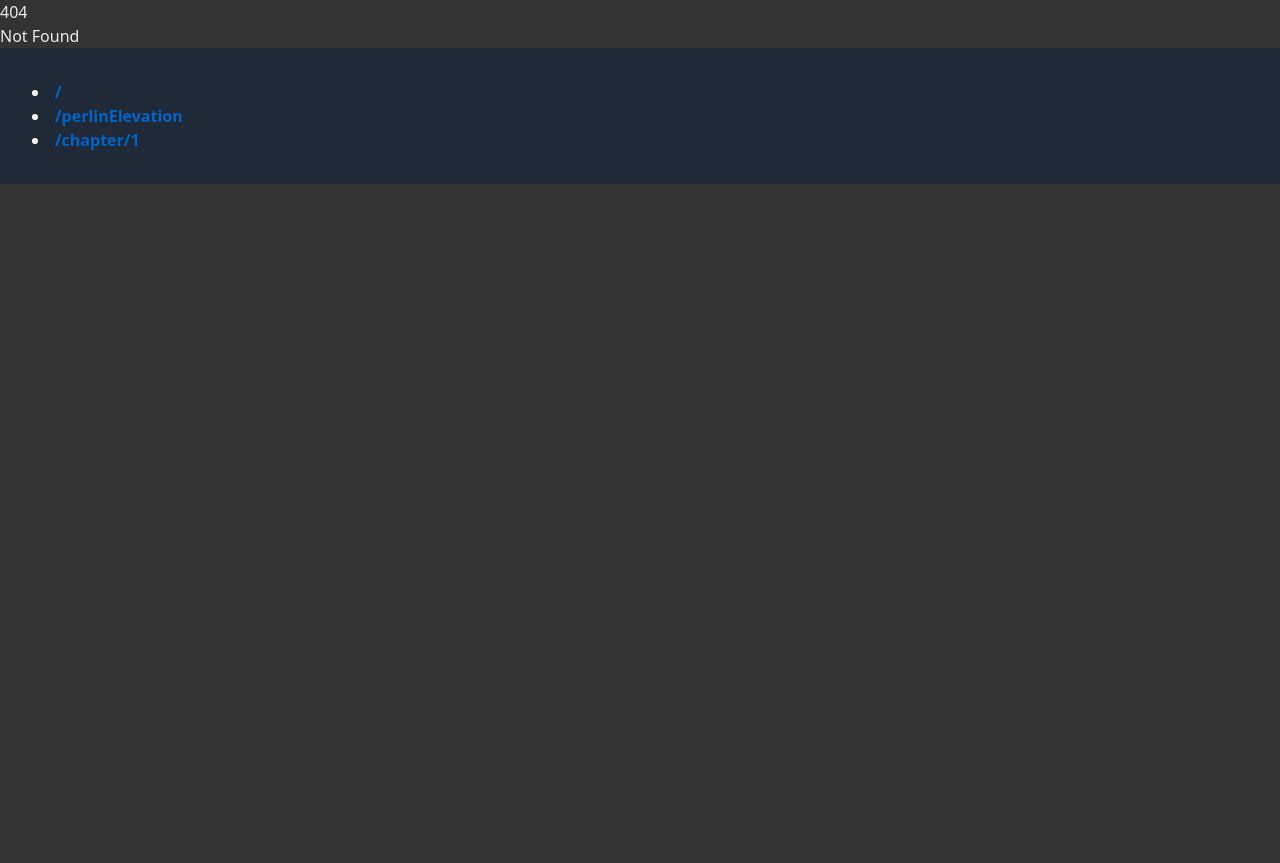
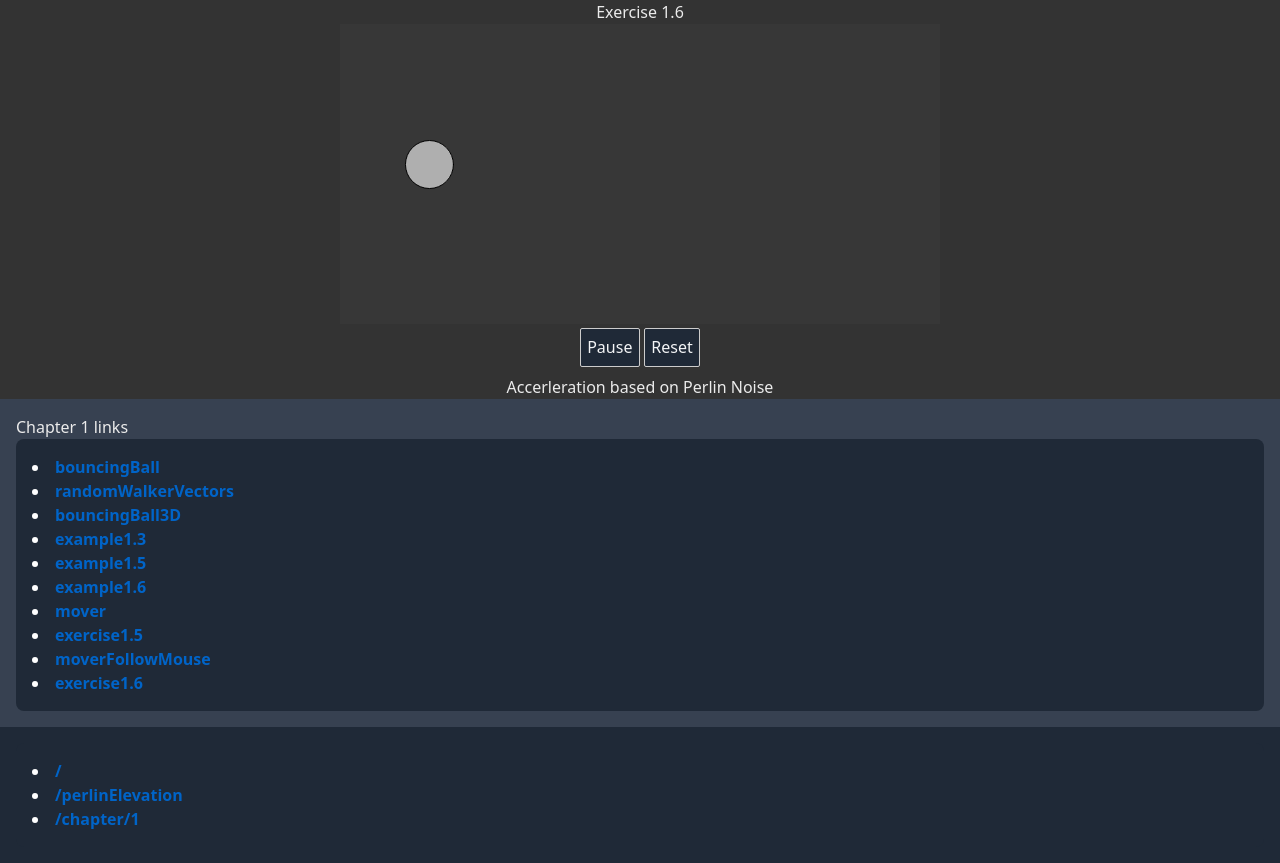
Before and after one commit to nonvenomous/nature-of-code-p5, a SvelteKit app: page /chapter/1/exercise1.6 in a window 1280 px wide. Before the commit this address had no page. Before the commit the page ends 800 px from the top, so only its background shows below. Built offline with nearby package versions, Linux system fonts and the light colour scheme.

Commit message:
Add exercise 1.6 acceleration based on perlin noise

```diff
--- a/src/routes/chapter/1/+layout.svelte
+++ b/src/routes/chapter/1/+layout.svelte
@@ -9,6 +9,7 @@
     'mover',
     'exercise1.5',
     'moverFollowMouse',
+    'exercise1.6',
   ] as const;
 </script>
 
--- /dev/null
+++ b/src/routes/chapter/1/exercise1.6/+page.svelte
@@ -0,0 +1,82 @@
+<script lang="ts">
+  import Sketch from '$lib/Sketch.svelte';
+  import p5 from 'p5';
+
+  const canvasWidth = 600;
+  const canvasHeight = 300;
+  const fps = 60;
+
+  let time = Math.random() * 1000;
+  let btime = Math.random() * 1000;
+
+  class Mover {
+    position: p5.Vector;
+    velocity: p5.Vector;
+    acceleration: p5.Vector;
+    topSpeed: number;
+
+    constructor(p: p5) {
+      this.position = p.createVector(canvasWidth / 2, canvasHeight / 2);
+      this.velocity = p.createVector(0, 0);
+      this.acceleration = p.createVector(0, 0);
+      this.topSpeed = 10;
+    }
+
+    update(p: p5) {
+      // acc based on perlin noise
+      time += 0.005;
+      btime += 0.05;
+      let xMapped = p.map(p.noise(time), 0, 1, -1, 1);
+      let yMapped = p.map(p.noise(btime), 0, 1, -1, 1);
+
+      const acceleration = p.createVector(xMapped, yMapped);
+      this.velocity.add(acceleration);
+      this.velocity.limit(this.topSpeed);
+      this.position.add(this.velocity);
+    }
+
+    show(p: p5) {
+      p.stroke(0);
+      p.fill(175);
+      p.circle(this.position.x, this.position.y, 48);
+    }
+
+    checkEdges() {
+      if (this.position.x > canvasWidth) {
+        this.position.x = 0;
+      } else if (this.position.x < 0) {
+        this.position.x = canvasWidth;
+      }
+
+      if (this.position.y > canvasHeight) {
+        this.position.y = 0;
+      } else if (this.position.y < 0) {
+        this.position.y = canvasHeight;
+      }
+    }
+  }
+
+  let mover: Mover;
+
+  function sketch(p: p5) {
+    p.setup = () => {
+      p.createCanvas(canvasWidth, canvasHeight);
+      p.frameRate(fps);
+      mover = new Mover(p);
+    };
+
+    p.draw = () => {
+      p.background(55);
+
+      mover.update(p);
+      mover.checkEdges();
+      mover.show(p);
+    };
+  }
+</script>
+
+<h2>Exercise 1.6</h2>
+
+<Sketch sketchFunction={sketch} />
+
+<p>Accerleration based on Perlin Noise</p>
```
